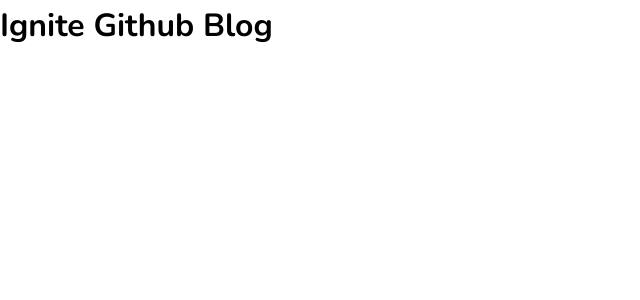
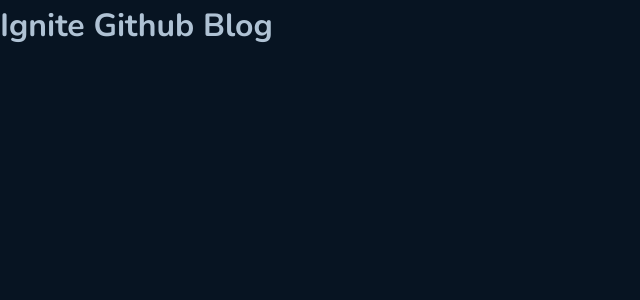
Before and after one commit to luiz21goncalves/ignite-github-blog, a React (Vite) app: page / in a window 1280 px wide. Shown: the top 300 px of the page, without its empty margins (0-640 px from the left). Built offline with nearby package versions, Linux system fonts and the light colour scheme.

Commit message:
feat: add default theme

```diff
--- /dev/null
+++ b/src/constants/fontSizes.ts
@@ -0,0 +1,8 @@
+export default {
+  12: '0.75rem',
+  14: '0.875rem',
+  16: '1rem',
+  18: '1.125rem',
+  20: '1.25rem',
+  24: '1.5rem',
+}
--- /dev/null
+++ b/src/constants/index.ts
@@ -0,0 +1 @@
+export { default as FONT_SIZES } from './fontSizes'
--- a/src/styles/global.ts
+++ b/src/styles/global.ts
@@ -11,11 +11,13 @@ export const GlobalStyles = createGlobalStyle`
     font-smooth: antialiased;
     -webkit-font-smoothing: antialiased;
     -moz-osx-font-smoothing: grayscale;
+    background-color: ${({ theme }) => theme['gray-800']};
   }
 
   body, input, button {
     font: 400 1rem 'Nunito', sans-serif;
     line-height: 1.6;
+    color: ${({ theme }) => theme['gray-200']}
   }
 
   button {
--- /dev/null
+++ b/src/styles/theme/default.ts
@@ -0,0 +1,14 @@
+export const defaultTheme = {
+  'blue-500': '#3294F8',
+
+  'gray-50': '#E7EDF4',
+  'gray-100': '#C4D4E3',
+  'gray-200': '#AFC2D4',
+  'gray-300': '#7B96B2',
+  'gray-400': '#3A536B',
+  'gray-500': '#1C2F41',
+  'gray-600': '#112131',
+  'gray-700': '#0B1B2B',
+  'gray-800': '#071422',
+  'gray-900': '#040F1A',
+} as const
```
Also changed, not shown: src/@types/styled.d.ts (added, +8 -0 lines), src/App.tsx (+5 -2 lines).
